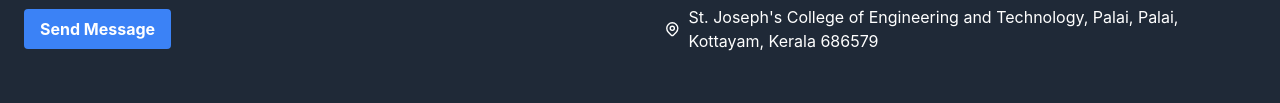
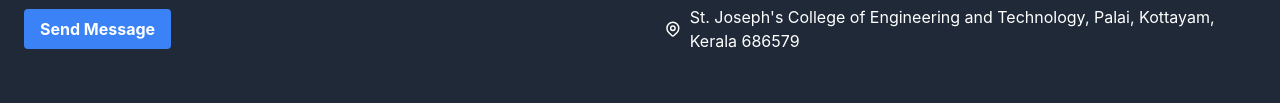
Before and after one commit to Radio-Community-SJCET/RC-SJCET, a plain HTML site: page index.html in a window 1280 px wide. Shown: the part 3159-3262 px from the top of the page. Drawn offline with nearby package versions, Linux system fonts and the light colour scheme; no server answers.

Commit message:
fix: address

```diff
--- a/index.html
+++ b/index.html
@@ -479,7 +479,7 @@
                     d="M15 11a3 3 0 11-6 0 3 3 0 016 0z"
                   />
                 </svg>
-                <span>St. Joseph's College of Engineering and Technology, Palai, Palai, Kottayam, Kerala 686579</span>
+                <span>St. Joseph's College of Engineering and Technology, Palai, Kottayam, Kerala 686579</span>
               </div>
             </div>
           </div>
```
